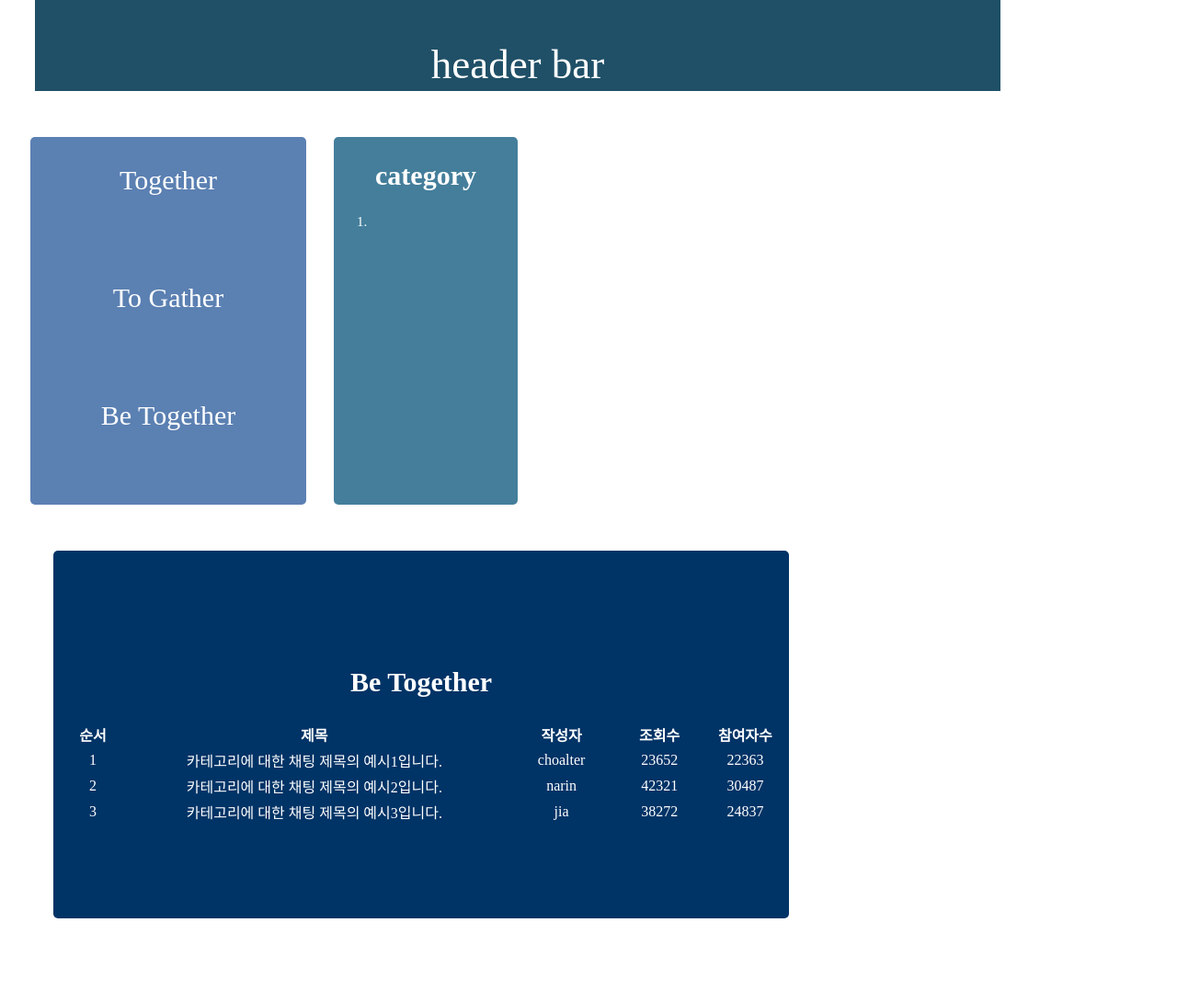
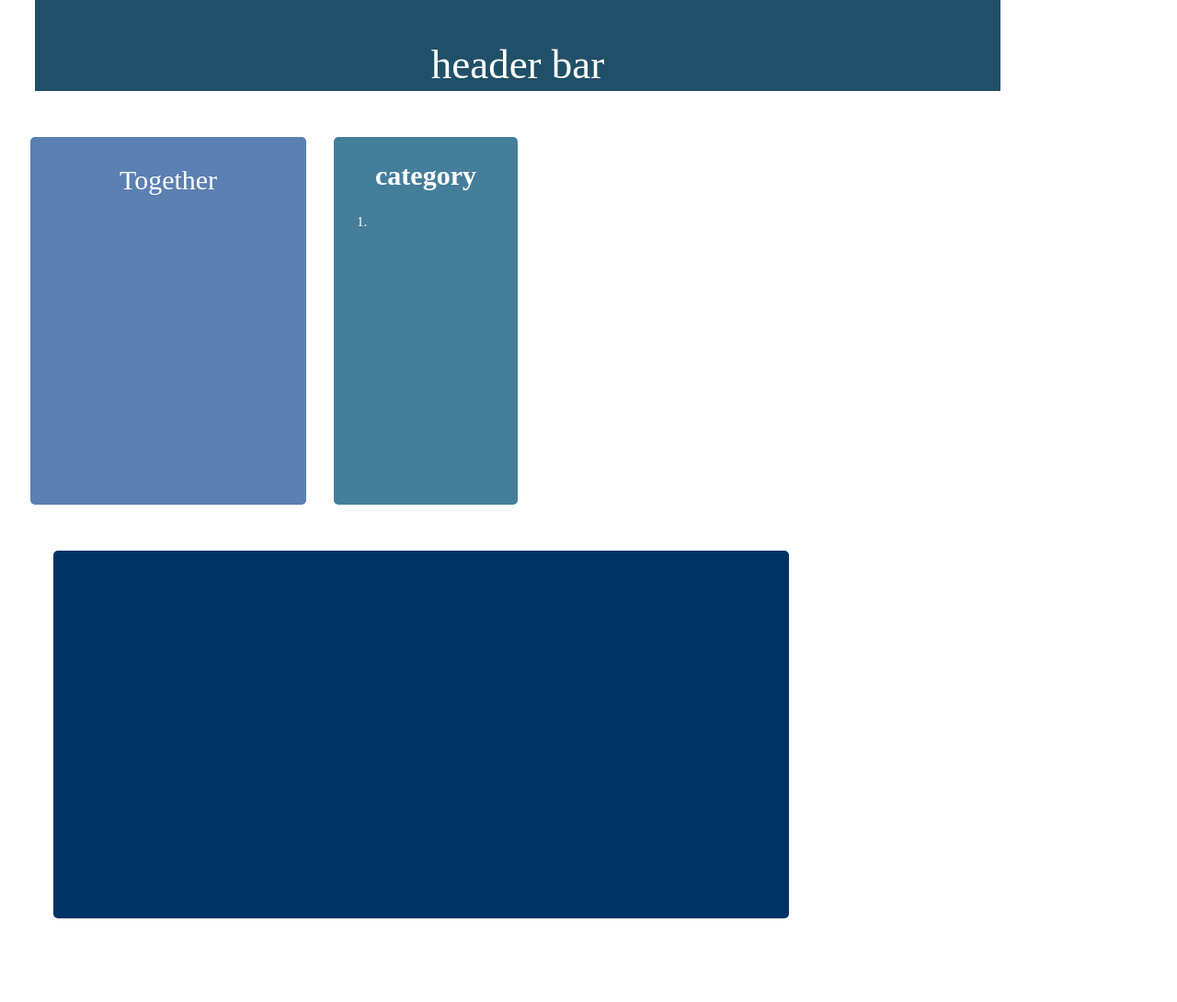
Before and after one commit to jnl1128/sharing-together-website, a Django app: template website/templates/website/base.html in a window 1280 px wide. Shown: the part 149-1239 px from the top of the page at 92% size. Run offline with Django 3.2, Linux system fonts and the light colour scheme; the template is opened without the code that fills it, so the values that code supplies are empty.

Commit message:
base.html
base.html 확장해서 쓸 부분 block 처리했습니다.
메뉴 볼드 처리 될 부분이랑
카테고리 별로 리스트 바뀌어야 하는 부분입니다.

```diff
--- a/website/templates/website/base.html
+++ b/website/templates/website/base.html
@@ -4,15 +4,19 @@
 2. 반드시 메인 페이지 명은 'main', to gather 페이지 명은 'to_gather', be together 페이지 명은 'be_together'로 작성해주세요.
 
 3. elements.html 파일을 제작 중에 있는데, to gather, be together 페이지에 대한 db가 필요해 고민 중입니다.
-   인터넷 뒤지니까 좀 편한 방법이 있긴 한데 적용해도 될지 말지 고민 중이에요
+
+인터넷 뒤지니까 좀 편한 방법이 있긴 한데 적용해도 될지 말지 고민 중이에요
    일단 각각 만들어보시고, 제가 본 페이지와 비교하면서 진행 계속 할게요!
+
 4. commit에는 각자 한 작업 내용을 반드시 작성해주시고, dev branch에 업로드 해주세요!
+
 5. 각 페이지 컨셉에 맞게 수정할 내용은 다음과 같습니다!
 
 div_menu에서 현재 페이지 뷰에 맞게 해당 p에 bold 처리 해주세요
 
 div_contents 중 category, chat_list 작성해주세요.
 3번 주석 참고 부탁드립니다
+
 6. 잘 부탁드려요 :)
 -->
 
@@ -58,12 +62,12 @@ div_contents 중 category, chat_list 작성해주세요.
       </a>
 
       <a href="to_gather.html" id="menu_button_to_gather">
-        <p>To Gather</p>
+        <p>{%block menu_to_gather%}{%endblock%}</p>
         <br style="font-size: 10px">
       </a>
 
       <a href="be_together.html" id="menu_button_be_together">
-        <p>Be Together</p>
+        <p>{%block menu_be_together%}{%endblock%}</p>
         <br style="font-size: 10px"></a>
 
       </div>
@@ -91,79 +95,10 @@ div_contents 중 category, chat_list 작성해주세요.
 
         <div class="chat_list" id="div_contents_chat_lists">
 
-          <h2>Be Together</h2>
-
-          <table style="margin-left: 10px;">
-
-            <thead style="margin-left: 20px;">
-
-              <tr>
-
-                <th>순서</th>
-
-                <th>제목</th>
-
-                <th>작성자</th>
-
-                <th>조회수</th>
-
-                <th>참여자수</th>
-
-              </tr>
-
-            </thead>
-
-
-            <tbody style="text-align: center;">
-
-              <tr>
-
-                <td style="width: 70px;">1</td>
-
-                <td style="width: 500px;">카테고리에 대한 채팅 제목의 예시1입니다.</td>
-
-                <td style="width: 130px">choalter</td>
-
-                <td style="width: 100px">23652</td>
-
-                <td style="width: 100px;">22363</td>
-
-              </tr>
-
-
-              <tr>
-
-                <td style="width: 70px;">2</td>
-
-                <td style="width: 500px;">카테고리에 대한 채팅 제목의 예시2입니다.</td>
-
-                <td style="width: 130px">narin</td>
-
-                <td style="width: 100px">42321</td>
-
-                <td style="width: 100px;">30487</td>
-
-              </tr>
-
-
-              <tr>
-
-                 <td style="width: 70px;">3</td>
-
-                 <td style="width: 500px;">카테고리에 대한 채팅 제목의 예시3입니다.</td>
-
-                 <td style="width: 130px">jia</td>
-
-                 <td style="width: 100px">38272</td>
-
-                 <td style="width: 100px;">24837</td>
-
-               </tr>
-
-             </tbody>
-
-           </table>
-        <!--각자 맞게 내용 삽입해주세요. 위 내용은 예시입니다.elements.html 이용해주시면 될 거 같아요.-->
+          {%block list_content%}
+            {%block content_name%}
+            {%endblock%}
+           {%endblock%}      <!--각자 맞게 내용 삽입해주세요. 위 내용은 예시입니다.elements.html 이용해주시면 될 거 같아요.-->
 
          </div>
 
```
